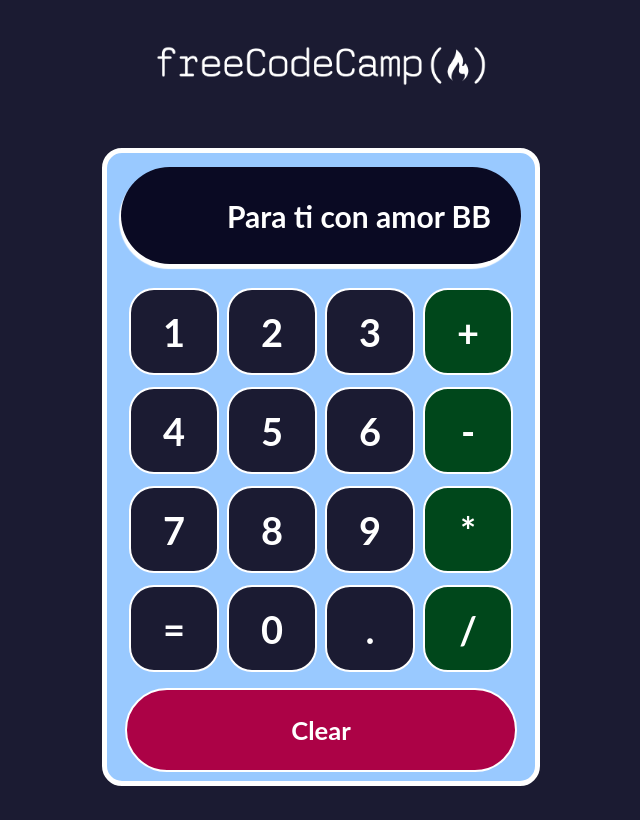
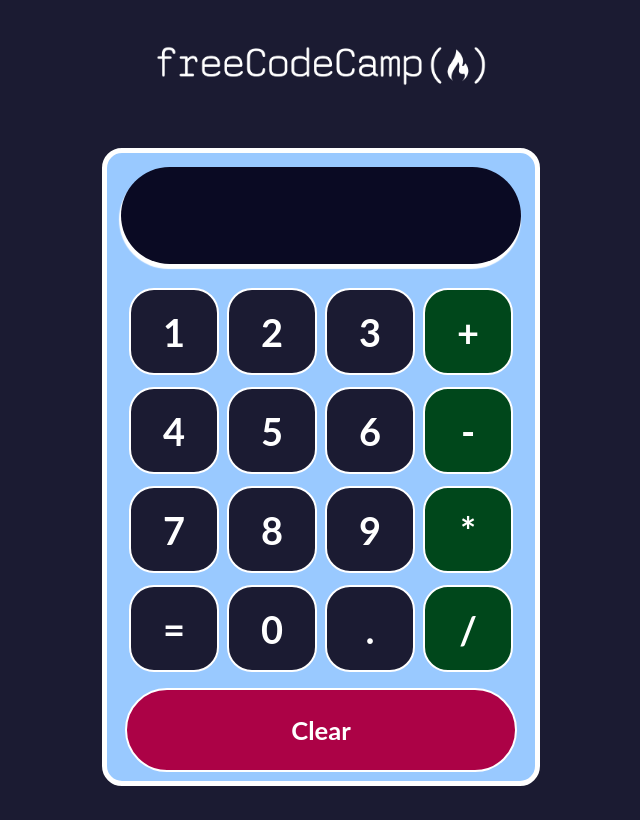
Before and after one commit to EdgarPsrk/calculdoraFreeCodeCamp, a React (Create React App) app: page / in a window 1280 px wide. Shown: the whole page, without its empty margins (329-969 px from the left). Built offline with nearby package versions, Linux system fonts and the light colour scheme.

Commit message:
eliminando mensaje

```diff
--- a/src/App.js
+++ b/src/App.js
@@ -8,7 +8,7 @@ import { evaluate } from 'mathjs'
 
 function App() {
 
-  const [input, setInput] = useState('Para ti con amor BB');
+  const [input, setInput] = useState('');
 
   const agregarInput = (val) => setInput(input + val);
 
```
